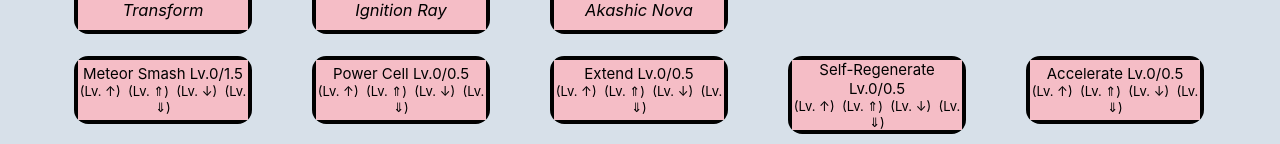
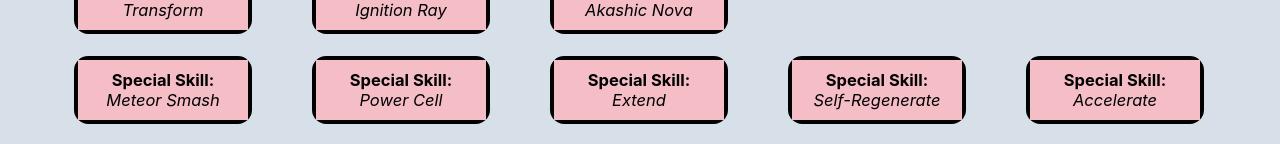
Before and after one commit to aturfah/eo2u-skillsim, a React (Create React App) app: page / in a window 1280 px wide. Shown: the part 357-501 px from the top of the page. Built offline with nearby package versions, Linux system fonts and the light colour scheme.

Commit message:
Fix no button logic

```diff
--- a/src/SkillTree/skillTreeNode.js
+++ b/src/SkillTree/skillTreeNode.js
@@ -64,7 +64,7 @@ class SkillTreeNode extends Component {
         if (this.props.skillData.linked_skill !== null) {
             levelInfo = <span>Lv.{this.props.skillLevel}/{this.props.skillData.max_level}</span>;
         }
-        else if (this.props.skillData.force_boost === this.props.skillData.force_break) {
+        else if (this.props.skillData.no_level === false) {
             levelInfo = <span>Lv.{this.props.skillLevel}/{this.props.skillData.max_level}</span>;
             buttons = <div>
                     <span className="ButtonText" onClick={() => this.increaseSkillLevel()}>(Lv. &uarr;)</span> &nbsp;
@@ -74,9 +74,11 @@ class SkillTreeNode extends Component {
             </div>
         }
         else {
-            var boostText = "Force Break";
+            var boostText = "Special Skill";
             if (this.props.skillData.force_boost === true) {
                 boostText = "Force Boost"
+            } else if (this.props.skillData.force_break === true) {
+                boostText = "Force Break"
             }
             header = <span className="forceSkill"> <b>{boostText}:<br /></b> <i>{this.props.skillData.name}</i></span>
         }
```
